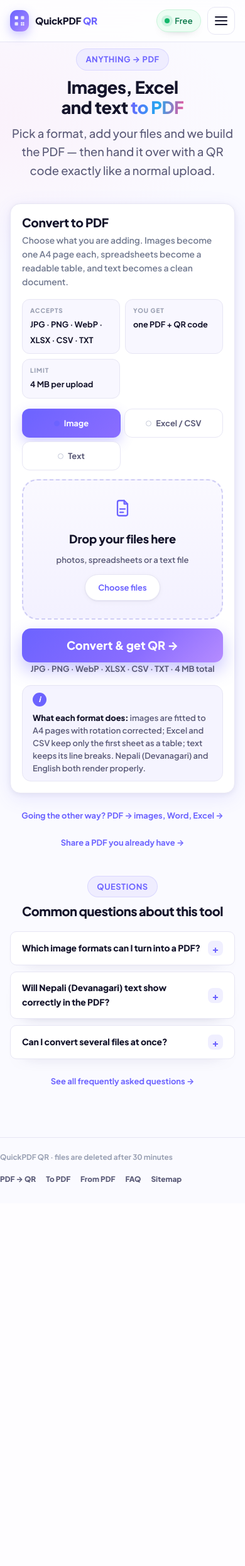
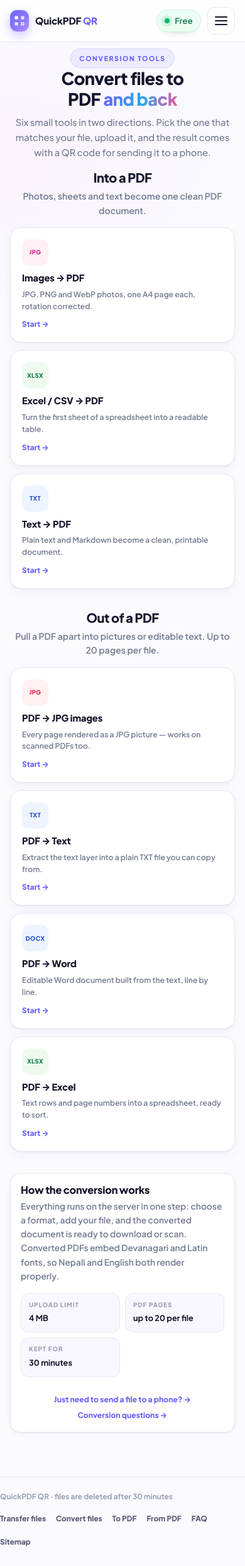
Before and after one commit to AbishekKws/QuickPDF_QR, a Flask app: page /convert in a window 390 px wide. Shown: the whole page at 63% size. Before the commit the page ends 1880 px from the top, so only its background shows below. Run offline with Flask 3, Linux system fonts and the light colour scheme.

Commit message:
Separate transfer and conversion into two sections
The nav now opens Transfer (the QR handoff to a phone) or Convert (a tile hub
in the style of other converter sites), and the conversion forms moved under
/convert/to-pdf and /convert/from-pdf with the tile choice preselected. The old
URLs stay alive as 301s so existing links and search results keep working.

```diff
--- a/app.py
+++ b/app.py
@@ -140,8 +140,9 @@ def _handle_upload():
 
 NAV_LABELS = {
     "home": "Home",
-    "pdf-to-qr": "PDF to QR code",
-    "convert": "Convert to PDF",
+    "transfer": "Transfer",
+    "convert": "Convert",
+    "convert-to-pdf": "Convert to PDF",
     "convert-from-pdf": "Convert from PDF",
     "how-it-works": "How it works",
     "faq": "FAQ",
@@ -169,14 +170,20 @@ def index():
     return _render("index.html", "home")
 
 
-@app.route("/pdf-to-qr", methods=["GET", "POST"])
-def pdf_to_qr():
-    """Dedicated page for sharing PDFs with a QR code."""
+@app.route("/transfer", methods=["GET", "POST"])
+def transfer():
+    """Cable-free computer-to-phone page: upload files, share them by QR."""
     if request.method == "POST":
         response = _handle_upload()
         if response is not None:
             return response
-    return _render("pdf_to_qr.html", "pdf-to-qr")
+    return _render("transfer.html", "transfer")
+
+
+@app.route("/pdf-to-qr")
+def pdf_to_qr_legacy():
+    """Old URL kept alive so shared links and search results keep working."""
+    return redirect(url_for("transfer"), code=301)
 
 
 @app.route("/how-it-works")
@@ -192,17 +199,26 @@ def faq():
 CONVERT_MODES = {"image", "sheet", "text"}
 
 
-@app.route("/convert", methods=["GET", "POST"])
+@app.route("/convert")
 def convert():
+    """Hub page that lists every conversion tool."""
+    return _render("convert.html", "convert")
+
+
+@app.route("/convert/to-pdf", methods=["GET", "POST"])
+def convert_to_pdf():
     """Convert images, spreadsheets or text into a PDF and share it by QR."""
     if request.method == "GET":
-        return _render("convert_to_pdf.html", "convert")
+        mode = request.args.get("mode", "image")
+        if mode not in CONVERT_MODES:
+            mode = "image"
+        return _render("convert_to_pdf.html", "convert-to-pdf", default_mode=mode)
 
     mode = request.form.get("mode", "image")
     files = [f for f in request.files.getlist("files") if f and f.filename]
 
     if mode not in CONVERT_MODES or not files:
-        return redirect(url_for("convert"))
+        return redirect(url_for("convert_to_pdf"))
 
     cleanup_expired_files(force=True)
     first_name = _safe_name(files[0].filename)
@@ -246,11 +262,14 @@ def _store_upload(batch_id, original_name, data):
     return {"original": original_name, "stored": stored}
 
 
-@app.route("/convert-from-pdf", methods=["GET", "POST"])
+@app.route("/convert/from-pdf", methods=["GET", "POST"])
 def convert_from_pdf():
     """Turn a PDF back into images, text, Word or Excel and share it by QR."""
     if request.method == "GET":
-        return _render("convert_from_pdf.html", "convert-from-pdf")
+        mode = request.args.get("mode", "images")
+        if mode not in REVERSE_MODES:
+            mode = "images"
+        return _render("convert_from_pdf.html", "convert-from-pdf", default_mode=mode)
 
     mode = request.form.get("mode", "images")
     files = [f for f in request.files.getlist("files") if f and f.filename]
@@ -291,6 +310,12 @@ def convert_from_pdf():
         ), 400
 
     return _build_bundle_and_qr(batch_id, uploads, bundle_name=f"{stem}.zip")
+
+
+@app.route("/convert-from-pdf")
+def convert_from_pdf_legacy():
+    """Old URL kept alive so shared links and search results keep working."""
+    return redirect(url_for("convert_from_pdf"), code=301)
 
 
 def _build_bundle_and_qr(batch_id, uploads, bundle_name=None):
@@ -351,9 +376,10 @@ def robots_txt():
 
 PUBLIC_PAGES = (
     ("index", "1.0", "weekly"),
-    ("pdf_to_qr", "0.9", "weekly"),
+    ("transfer", "0.9", "weekly"),
     ("convert", "0.9", "weekly"),
-    ("convert_from_pdf", "0.9", "weekly"),
+    ("convert_to_pdf", "0.8", "weekly"),
+    ("convert_from_pdf", "0.8", "weekly"),
     ("how_it_works", "0.6", "monthly"),
     ("faq", "0.6", "monthly"),
 )
--- a/static/app.css
+++ b/static/app.css
@@ -302,6 +302,34 @@ h2.section-title { margin: 0; font-size: clamp(1.25rem, 3.2vw, 1.65rem); font-we
 .feat h3 { margin: 0 0 6px; font-size: .88rem; font-weight: 800; letter-spacing: -.01em; }
 .feat p { margin: 0; font-size: .81rem; font-weight: 600; color: var(--muted); line-height: 1.6; }
 
+/* ---------- conversion hub tiles ---------- */
+.group-head { text-align: center; margin-bottom: 16px; }
+.group-head .section-title { margin: 0; }
+.group-head .section-sub { margin-top: 6px; }
+.tile-grid {
+    display: grid; gap: 12px;
+    grid-template-columns: repeat(auto-fit, minmax(min(100%, 210px), 1fr));
+}
+.tile {
+    display: flex; flex-direction: column; gap: 7px;
+    padding: 18px; text-decoration: none; color: inherit;
+    background: #fff; border: 1px solid var(--line); border-radius: 18px;
+    box-shadow: 0 1px 2px rgba(20, 20, 43, .05), 0 6px 18px rgba(20, 20, 43, .04);
+    transition: transform .2s, box-shadow .2s, border-color .2s;
+}
+.tile:hover { transform: translateY(-3px); border-color: #d9d6ff; box-shadow: 0 18px 38px -22px rgba(31, 25, 94, .45); }
+.tile h3 { margin: 0; font-size: .92rem; font-weight: 800; letter-spacing: -.01em; }
+.tile p { margin: 0; font-size: .76rem; font-weight: 600; color: var(--muted); line-height: 1.55; }
+.tile .t-go { margin-top: auto; padding-top: 4px; font-size: .74rem; font-weight: 800; color: var(--brand); }
+.t-ico {
+    width: 42px; height: 42px; border-radius: 12px; display: grid; place-items: center;
+    font-size: .6rem; font-weight: 800; letter-spacing: .03em; margin-bottom: 4px;
+}
+.t-ico.img { background: #fff0f6; color: #e11d8f; }
+.t-ico.sheet, .t-ico.excel { background: #eefaf0; color: #0f7a3d; }
+.t-ico.text, .t-ico.word { background: #eef4ff; color: #1d4ed8; }
+.t-ico.pdf { background: #fff1f1; color: #e11d48; }
+
 /* ---------- device transfer flow ---------- */
 .section-sub {
     margin: 8px auto 0; max-width: 60ch; text-align: center;
--- a/templates/base.html
+++ b/templates/base.html
@@ -413,9 +413,8 @@
             </a>
 
             <nav class="nav" id="site-nav" aria-label="Main">
-                <a href="{{ url_for('pdf_to_qr') }}" {% if active == 'pdf-to-qr' %}aria-current="page"{% endif %}>PDF → QR</a>
-                <a href="{{ url_for('convert') }}" {% if active == 'convert' %}aria-current="page"{% endif %}>To PDF</a>
-                <a href="{{ url_for('convert_from_pdf') }}" {% if active == 'convert-from-pdf' %}aria-current="page"{% endif %}>From PDF</a>
+                <a href="{{ url_for('transfer') }}" {% if active == 'transfer' %}aria-current="page"{% endif %}>Transfer</a>
+                <a href="{{ url_for('convert') }}" {% if active in ['convert', 'convert-to-pdf', 'convert-from-pdf'] %}aria-current="page"{% endif %}>Convert</a>
                 <a href="{{ url_for('how_it_works') }}" {% if active == 'how-it-works' %}aria-current="page"{% endif %}>How it works</a>
                 <a href="{{ url_for('faq') }}" {% if active == 'faq' %}aria-current="page"{% endif %}>FAQ</a>
             </nav>
@@ -435,8 +434,9 @@
     <footer class="shell site">
         <p>QuickPDF QR · files are deleted after {{ config.get('FILE_TTL_MINUTES', 30) }} minutes</p>
         <div class="foot-links">
-            <a href="{{ url_for('pdf_to_qr') }}">PDF → QR</a>
-            <a href="{{ url_for('convert') }}">To PDF</a>
+            <a href="{{ url_for('transfer') }}">Transfer files</a>
+            <a href="{{ url_for('convert') }}">Convert files</a>
+            <a href="{{ url_for('convert_to_pdf') }}">To PDF</a>
             <a href="{{ url_for('convert_from_pdf') }}">From PDF</a>
             <a href="{{ url_for('faq') }}">FAQ</a>
             <a href="{{ url_for('sitemap') }}">Sitemap</a>
--- /dev/null
+++ b/templates/convert.html
@@ -0,0 +1,89 @@
+{% extends "base.html" %}
+
+{% block title %}Convert Files to PDF and Back – Free Online Converter | QuickPDF QR{% endblock %}
+{% block description %}Convert images, Excel, CSV and text into a PDF, or turn a PDF into JPG, Word, Excel and text. Pick a tool, upload the file and share the result by QR code. Free, no sign-up.{% endblock %}
+{% block keywords %}<meta name="keywords" content="file converter online, image to pdf, jpg to pdf, excel to pdf, csv to pdf, text to pdf, pdf to jpg, pdf to word, pdf to excel, free pdf converter">{% endblock %}
+
+{% block content %}
+    <section class="page-head">
+        <span class="eyebrow">Conversion tools</span>
+        <h1>Convert files to PDF <span class="grad">and back</span></h1>
+        <p class="lede">Six small tools in two directions. Pick the one that matches your file, upload it, and the result comes with a QR code for sending it to a phone.</p>
+    </section>
+
+    <section class="section" aria-labelledby="to-pdf-title" style="padding-top: 0;">
+        <div class="group-head">
+            <h2 class="section-title" id="to-pdf-title">Into a PDF</h2>
+            <p class="section-sub">Photos, sheets and text become one clean PDF document.</p>
+        </div>
+        <div class="tile-grid">
+            <a class="tile" href="{{ url_for('convert_to_pdf', mode='image') }}">
+                <span class="t-ico img">JPG</span>
+                <h3>Images → PDF</h3>
+                <p>JPG, PNG and WebP photos, one A4 page each, rotation corrected.</p>
+                <span class="t-go">Start →</span>
+            </a>
+            <a class="tile" href="{{ url_for('convert_to_pdf', mode='sheet') }}">
+                <span class="t-ico sheet">XLSX</span>
+                <h3>Excel / CSV → PDF</h3>
+                <p>Turn the first sheet of a spreadsheet into a readable table.</p>
+                <span class="t-go">Start →</span>
+            </a>
+            <a class="tile" href="{{ url_for('convert_to_pdf', mode='text') }}">
+                <span class="t-ico text">TXT</span>
+                <h3>Text → PDF</h3>
+                <p>Plain text and Markdown become a clean, printable document.</p>
+                <span class="t-go">Start →</span>
+            </a>
+        </div>
+    </section>
+
+    <section class="section" aria-labelledby="from-pdf-title">
+        <div class="group-head">
+            <h2 class="section-title" id="from-pdf-title">Out of a PDF</h2>
+            <p class="section-sub">Pull a PDF apart into pictures or editable text. Up to 20 pages per file.</p>
+        </div>
+        <div class="tile-grid">
+            <a class="tile" href="{{ url_for('convert_from_pdf', mode='images') }}">
+                <span class="t-ico pdf">JPG</span>
+                <h3>PDF → JPG images</h3>
+                <p>Every page rendered as a JPG picture — works on scanned PDFs too.</p>
+                <span class="t-go">Start →</span>
+            </a>
+            <a class="tile" href="{{ url_for('convert_from_pdf', mode='text') }}">
+                <span class="t-ico text">TXT</span>
+                <h3>PDF → Text</h3>
+                <p>Extract the text layer into a plain TXT file you can copy from.</p>
+                <span class="t-go">Start →</span>
+            </a>
+            <a class="tile" href="{{ url_for('convert_from_pdf', mode='docx') }}">
+                <span class="t-ico word">DOCX</span>
+                <h3>PDF → Word</h3>
+                <p>Editable Word document built from the text, line by line.</p>
+                <span class="t-go">Start →</span>
+            </a>
+            <a class="tile" href="{{ url_for('convert_from_pdf', mode='xlsx') }}">
+                <span class="t-ico excel">XLSX</span>
+                <h3>PDF → Excel</h3>
+                <p>Text rows and page numbers into a spreadsheet, ready to sort.</p>
+                <span class="t-go">Start →</span>
+            </a>
+        </div>
+    </section>
+
+    <section class="section" aria-labelledby="convert-note-title">
+        <div class="card">
+            <h2 id="convert-note-title">How the conversion works</h2>
+            <p class="lead">Everything runs on the server in one step: choose a format, add your file, and the converted document is ready to download or scan. Converted PDFs embed Devanagari and Latin fonts, so Nepali and English both render properly.</p>
+            <ul class="glance">
+                <li><b>Upload limit</b><span>{{ config.MAX_CONTENT_LENGTH // 1048576 }} MB</span></li>
+                <li><b>PDF pages</b><span>up to 20 per file</span></li>
+                <li><b>Kept for</b><span>{{ config.FILE_TTL_MINUTES }} minutes</span></li>
+            </ul>
+            <p class="center-cta">
+                <a class="backlink" href="{{ url_for('transfer') }}">Just need to send a file to a phone? →</a>
+                <a class="backlink" href="{{ url_for('faq') }}">Conversion questions →</a>
+            </p>
+        </div>
+    </section>
+{% endblock %}
--- a/templates/convert_to_pdf.html
+++ b/templates/convert_to_pdf.html
@@ -187,12 +187,12 @@
                 <li><b>Limit</b><span>{{ config.MAX_CONTENT_LENGTH // 1048576 }} MB per upload</span></li>
             </ul>
 
-            <form action="{{ url_for('convert') }}" method="post" enctype="multipart/form-data"
+            <form action="{{ url_for('convert_to_pdf') }}" method="post" enctype="multipart/form-data"
                   class="tool-form" data-busy="Converting…" data-multi-when="image">
                 <div class="chips" role="radiogroup" aria-label="What are you converting?">
-                    <label class="chip"><input type="radio" name="mode" value="image" checked><span>Image</span></label>
-                    <label class="chip"><input type="radio" name="mode" value="sheet"><span>Excel / CSV</span></label>
-                    <label class="chip"><input type="radio" name="mode" value="text"><span>Text</span></label>
+                    <label class="chip"><input type="radio" name="mode" value="image" {% if default_mode|default('image') == 'image' %}checked{% endif %}><span>Image</span></label>
+                    <label class="chip"><input type="radio" name="mode" value="sheet" {% if default_mode|default('image') == 'sheet' %}checked{% endif %}><span>Excel / CSV</span></label>
+                    <label class="chip"><input type="radio" name="mode" value="text" {% if default_mode|default('image') == 'text' %}checked{% endif %}><span>Text</span></label>
                 </div>
 
                 <label class="drop" for="convert_files">
@@ -223,8 +223,8 @@
         </section>
 
         <p class="center-cta">
-            <a class="backlink" href="{{ url_for('convert_from_pdf') }}">Going the other way? PDF → images, Word, Excel →</a>
-            <a class="backlink" href="{{ url_for('pdf_to_qr') }}">Share a PDF you already have →</a>
+            <a class="backlink" href="{{ url_for('convert') }}">← All conversion tools</a>
+            <a class="backlink" href="{{ url_for('convert_from_pdf') }}">PDF → images, Word, Excel →</a>
         </p>
     </div>
 
--- a/templates/error.html
+++ b/templates/error.html
@@ -138,8 +138,8 @@
 
         <div class="helps">
             <p>Or go straight to the right tool:</p>
-            <a href="{{ url_for('pdf_to_qr') }}">Share a PDF with a QR code</a>
-            <a href="{{ url_for('convert') }}">Make a PDF from photos, Excel or text</a>
+            <a href="{{ url_for('transfer') }}">Transfer a file to your phone</a>
+            <a href="{{ url_for('convert_to_pdf') }}">Make a PDF from photos, Excel or text</a>
             <a href="{{ url_for('convert_from_pdf') }}">Turn a PDF into JPG, Word or Excel</a>
         </div>
     </div>
--- a/templates/how_it_works.html
+++ b/templates/how_it_works.html
@@ -206,7 +206,7 @@
                     </div>
                     <h3>Into a PDF</h3>
                     <p>Photos become A4 pages, Excel and CSV sheets become a table, and text becomes a readable document. Nepali and English both render correctly.</p>
-                    <p class="feat-link"><a class="backlink" href="{{ url_for('convert') }}">Open the converter →</a></p>
+                    <p class="feat-link"><a class="backlink" href="{{ url_for('convert_to_pdf') }}">Open the converter →</a></p>
                 </article>
                 <article class="feat">
                     <div class="feat-icon">
@@ -227,7 +227,7 @@
                     </div>
                     <h3>Share the result</h3>
                     <p>Upload existing PDFs and get a QR code straight away, complete with a ZIP download and the original file names intact.</p>
-                    <p class="feat-link"><a class="backlink" href="{{ url_for('pdf_to_qr') }}">Share a PDF →</a></p>
+                    <p class="feat-link"><a class="backlink" href="{{ url_for('transfer') }}">Send a file →</a></p>
                 </article>
             </div>
         </section>
@@ -250,7 +250,7 @@
         </section>
 
         <p class="center-cta">
-            <a class="btn btn-primary" href="{{ url_for('pdf_to_qr') }}">Start with a PDF</a>
+            <a class="btn btn-primary" href="{{ url_for('transfer') }}">Start a transfer</a>
         </p>
     </div>
 {% endblock %}
```
Also changed, not shown: templates/convert_from_pdf.html (+6 -5 lines), templates/faq.html (+4 -4 lines), templates/index.html (+11 -8 lines), templates/transfer.html (renamed from templates/pdf_to_qr.html, +7 -7 lines).
